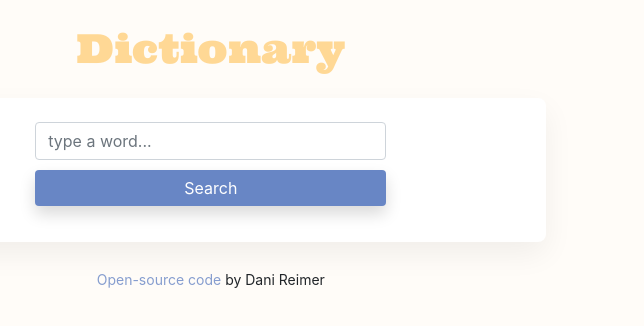
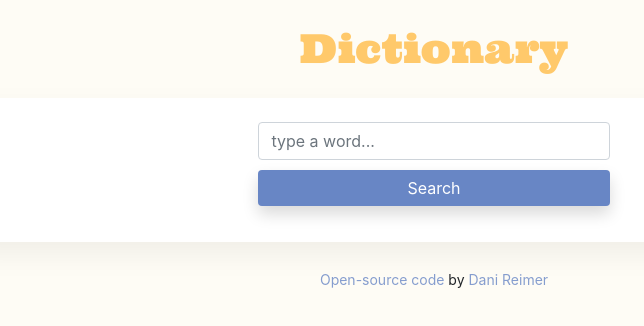
Before and after one commit to dani-reimer/dictionary-project, a React (Create React App) app: page / in a window 1280 px wide. Shown: the top 326 px of the page, without its empty margins (206-850 px from the left). Built offline with nearby package versions, Linux system fonts and the light colour scheme.

Commit message:
Styled .css files

```diff
--- a/src/App.css
+++ b/src/App.css
@@ -1,7 +1,9 @@
 @import url("https://fonts.googleapis.com/css?family=Ultra");
 
 body {
-  background-color: rgba(255, 201, 107, 0.048);
+  background-color: rgba(252, 247, 219, 0.253);
+  max-width: 960px;
+  margin: 0 auto;
 }
 
 header {
@@ -9,10 +11,9 @@ header {
 }
 
 h1 {
-  color: rgb(255, 201, 107, 0.7);
+  color: rgb(255, 201, 107);
   font-family: "Ultra";
   text-align: center;
-  max-width: 60%;
 }
 
 a {
@@ -39,5 +40,4 @@ a:hover {
 .App-footer {
   text-align: center;
   margin: 25px 0;
-  max-width: 60%;
 }
--- a/src/App.js
+++ b/src/App.js
@@ -12,7 +12,7 @@ export default function App() {
           <Dictionary />
         </main>
         <footer className="App-footer">
-          <small><a href="https://github.com/dani-reimer/dictionary-project">Open-source code</a> by Dani Reimer</small>
+          <small><a href="https://github.com/dani-reimer/dictionary-project" rel="noreferrer" target="_blank">Open-source code</a> by <a href="https://www.linkedin.com/in/dani-reimer-07180a188/" target="_blank" rel="noreferrer">Dani Reimer</a></small>
         </footer>
     </div></div>
   );
--- a/src/Dictionary.css
+++ b/src/Dictionary.css
@@ -4,9 +4,6 @@
     border-radius: 8px;
     box-shadow: 0 12px 30px rgb(0 0 0 / 6%);
     margin-top: 25px;
-    max-width: 60%;
-
-
 }
 .form {
     margin: 0 auto;
--- a/src/Meaning.css
+++ b/src/Meaning.css
@@ -6,7 +6,7 @@ font-size: 14px;
 }
 
 .word {
-
+    font-weight: 800px;
 }
 
 .meaning {
@@ -19,5 +19,5 @@ font-size: 14px;
     border-radius: 8px;
     box-shadow: 0 12px 30px rgb(0 0 0 / 6%);
     margin-top: 25px;
-    max-width: 60%;
+
 }
--- a/src/Results.css
+++ b/src/Results.css
@@ -4,7 +4,6 @@
     border-radius: 8px;
     box-shadow: 0 12px 30px rgb(0 0 0 / 6%);
     margin-top: 25px;
-    max-width: 60%;
 }
 
 .results-word {
```
